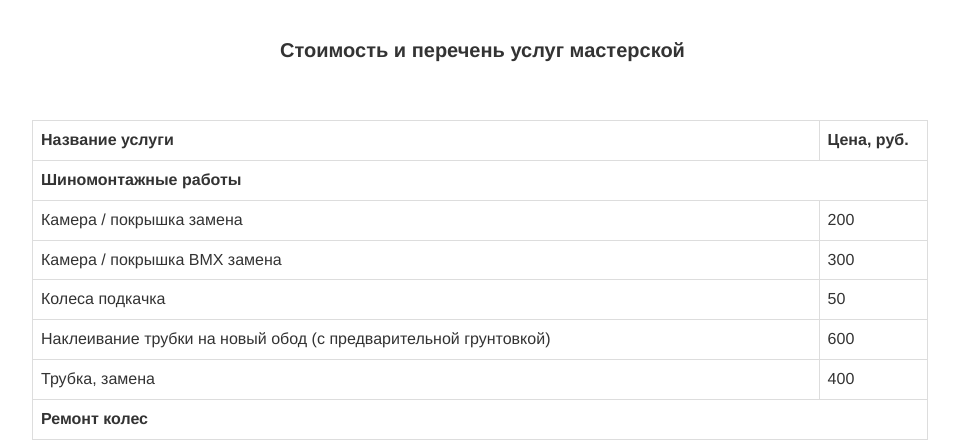
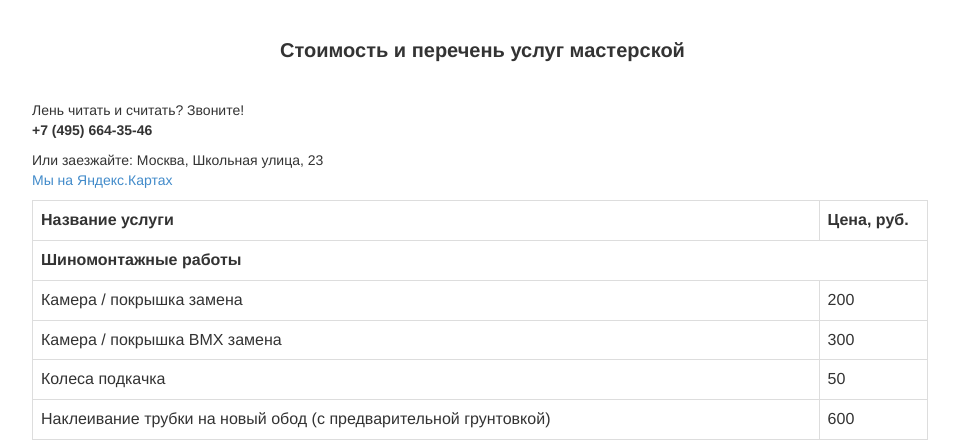
Before and after one commit to gulkinnos/veloservis, a PHP site: page /prices.php in a window 1280 px wide. Shown: the part 52-492 px from the top of the page, without its empty margins (160-1119 px from the left). Run offline with PHP 8.4, Linux system fonts and the light colour scheme.

Commit message:
Небольшие правки страницы с ценами.

```diff
--- a/prices.php
+++ b/prices.php
@@ -6,7 +6,7 @@
         <title>Цены velo-servis.ru</title>
         <link rel="shortcut icon" href="http://velo-servis.ru/favicon.ico" type="image/x-icon">
         <link href="/resources/css/bootstrap.min.css" rel="stylesheet">
-        <link href="/resources/css/custom.css?1" rel="stylesheet">
+        <link href="/resources/css/custom.css" rel="stylesheet">
         <link rel="apple-touch-icon" sizes="180x180" href="apple-touch-icon.png">
         <link rel="icon" type="image/png" sizes="32x32" href="favicon-32x32.png">
         <link rel="icon" type="image/png" sizes="16x16" href="favicon-16x16.png">
@@ -42,7 +42,17 @@
             </nav>
         </div>
         <h1 align="center">Стоимость и перечень услуг мастерской</h1>
-
+        <div class="col-xs-12 info-block">
+            <div>
+                <p>Лень читать и считать? Звоните!<br>
+                    <b>+7 (495) 664-35-46</b></p>
+                <p>Или заезжайте: Москва, Школьная улица, 23<br>
+                    <a href="https://yandex.ru/maps/213/moscow/?source=wizbiz_new_map_single&text=Velo-servis.ru&ll=37.671828%2C55.745667&sll=37.671828%2C55.745667&z=17&sspn=0.016158%2C0.004805&mode=search&ol=biz&oid=156701208291&sctx=CQAAAAEAs02aainWQkCLqMIpbN9LQADg%2F%2F%2Bfi4A%2FAEAebJKuYz8AAAAABQAAAAAAAAABVgt%2BMVnMchnb1gEAAQAAgD8AAAAAAAAAAAIAAABydQ%3D%3D" target="_blank">
+                        Мы на Яндекс.Картах
+                    </a>
+                </p>
+            </div>
+        </div>
         <table style="max-width: 70%; margin: 50px auto;" class="table table-bordered">
             <tbody>
                 <tr>
@@ -639,6 +649,7 @@
                     </tr>
                 </tbody>
             </table>
+        </div>
         <div class="col-xs-12 info-block">
             <p>Наша мастерская оказывает полный спектр услуг по ремонту и сервисному обслуживанию велосипедов.<br>
                 Возможно, не все услуги попали в прайс-лист, но это не значит, что мы не сможем починить Ваш велосипед!<br>
--- a/resources/css/custom.css
+++ b/resources/css/custom.css
@@ -18,3 +18,7 @@ h1{
     line-height: 2rem;
     min-height: 3rem;
 }
+.info-block{
+    padding-top: 2rem;
+    padding-left: 15%;
+}
```
Lines whose indentation alone changed are shown as unchanged.
